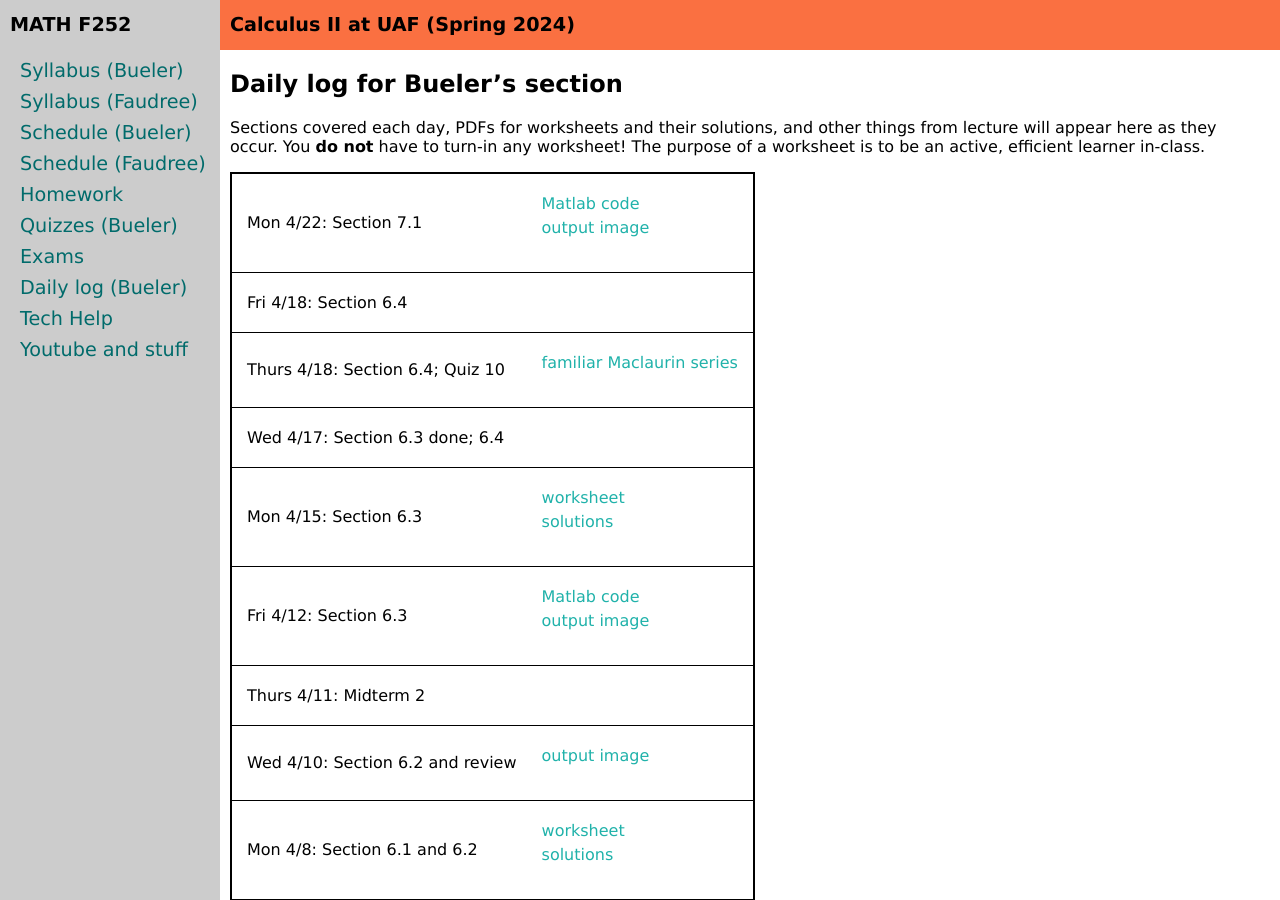
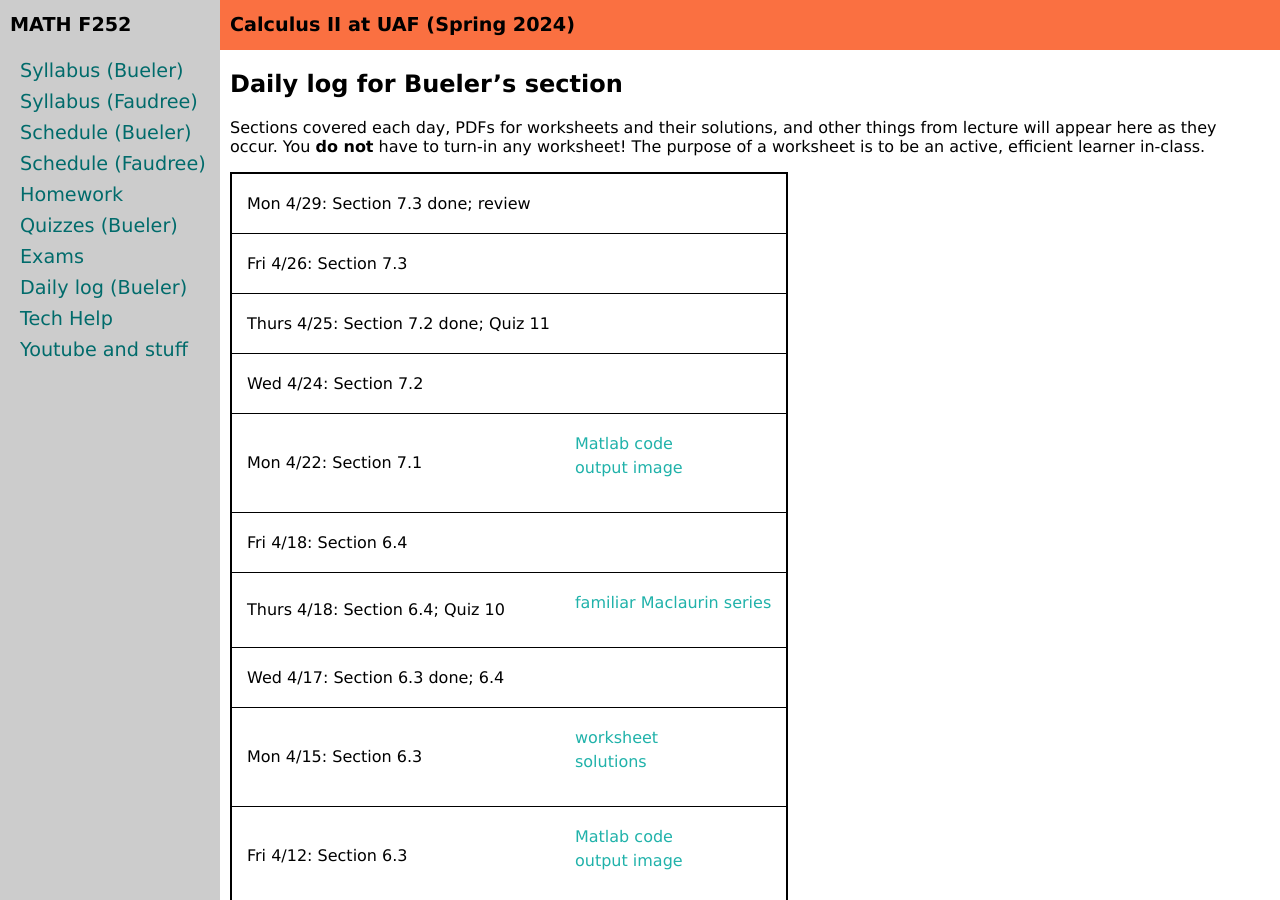
Before and after one commit to uaf-math/calc2, a Jekyll site: the page built from daily.md, in a window 1280 px wide and 900 px high. Built offline with Jekyll 4.4.1, drawn with Linux system fonts in a browser that asks for light colours.

Commit message:
fill in most of daily log

```diff
--- a/_data/daily.yml
+++ b/_data/daily.yml
@@ -1,6 +1,14 @@
 semester: Spring 2024
 home: assets/worksheets/S24
 daily:
+- name: Section 7.3 done; review
+  date: Mon 4/29
+- name: Section 7.3
+  date: Fri 4/26
+- name: Section 7.2 done; Quiz 11
+  date: Thurs 4/25
+- name: Section 7.2
+  date: Wed 4/24
 - name: Section 7.1
   date: Mon 4/22
   extmfile: https://uaf-math251.github.io/calc2/assets/worksheets/F22/matlab/pretty5.m
```
